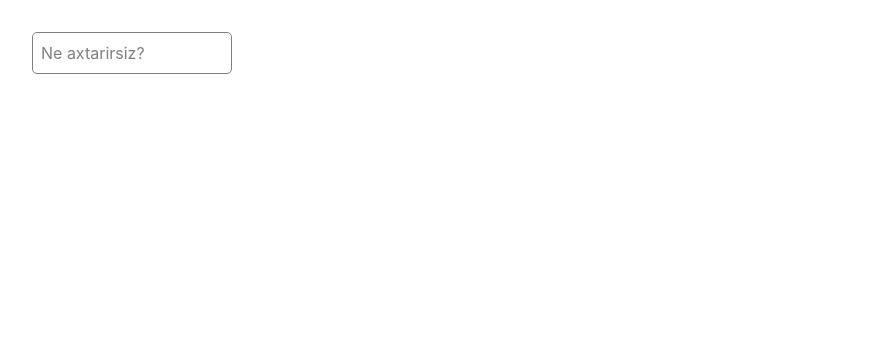
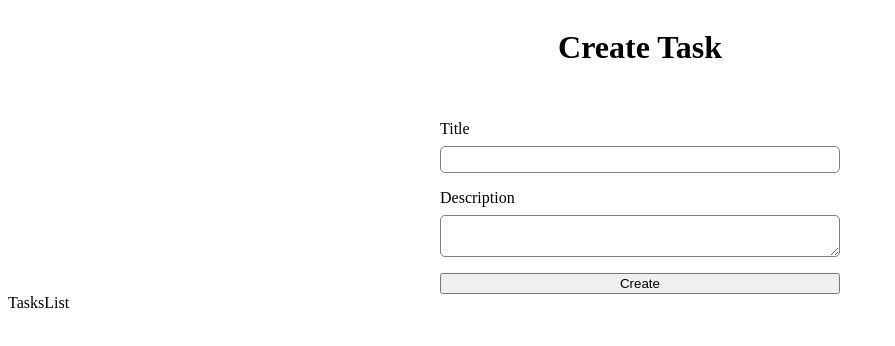
Before and after one commit to AllahverdiyevaS/ReactViteProject, a React (Vite) app: page / in a window 1280 px wide. Shown: the top 346 px of the page, without its empty margins (0-895 px from the left). Built offline with nearby package versions, Linux system fonts and the light colour scheme.

Commit message:
feat: implement task creation form and task list components

```diff
--- a/src/App.css
+++ b/src/App.css
@@ -1,4 +1,4 @@
-@import "tailwindcss";
+/* @import "tailwindcss";
 
 .product_img {
   width: 100%;
@@ -82,4 +82,26 @@
 .image_item {
   width: 100%;
   margin-bottom: 1rem;
+} */
+.form_container {
+  display: flex;
+  flex-direction: column;
+  justify-content: center;
+  gap: 2rem;
+  align-items: center;
 }
+.form {
+  display: flex;
+  flex-direction: column;
+  width: 100%;
+  max-width: 400px;
+  gap: 0.5rem;
+}
+.title_input,
+.form textarea {
+  border-radius: 5px;
+  outline: none;
+  border: 1px solid grey;
+  padding: 5px;
+  margin-bottom: 0.5rem;
+}
--- a/src/App.jsx
+++ b/src/App.jsx
@@ -1,9 +1,11 @@
-import { useState } from "react";
+// import { useState } from "react";
 import "./App.css";
 
-import Api from "./Lesson3/Api";
-import Search from "./Lesson3/Search";
-import ImageList from "./Lesson3/ImageList";
+// import Api from "./Lesson3/Api";
+// import Search from "./Lesson3/Search";
+// import ImageList from "./Lesson3/ImageList";
+import TaskCreatForm from "./Lesson4/TaskCreatForm";
+import TasksList from "./Lesson4/TasksList";
 // import NewsCard from "./Lesson1/NewsCard";
 
 // import ProductCard from "./Lesson1/ProductCard";
@@ -22,17 +24,31 @@ import ImageList from "./Lesson3/ImageList";
 //   );
 // }
 // Lesson3
+// function App() {
+//   const [imageList, setImages] = useState([]);
+//   const handleSerach = async (term) => {
+//     const result = await Api(term);
+//     console.log(result);
+//     setImages(result);
+//   };
+//   return (
+//     <>
+//       <Search search={handleSerach} />
+//       <ImageList imagesArray={imageList} />
+//     </>
+//   );
+// }
+// export default App;
+
+// Lesson4
 function App() {
-  const [imageList, setImages] = useState([]);
-  const handleSerach = async (term) => {
-    const result = await Api(term);
-    console.log(result);
-    setImages(result);
-  };
+  function createTask(title, description) {
+    console.log(title, description);
+  }
   return (
     <>
-      <Search search={handleSerach} />
-      <ImageList imagesArray={imageList} />
+      <TaskCreatForm onCreate={createTask} />
+      <TasksList />
     </>
   );
 }
--- /dev/null
+++ b/src/Lesson4/TaskCreatForm.jsx
@@ -0,0 +1,40 @@
+import { useState } from "react";
+
+const TaskCreatForm = ({ onCreate }) => {
+  const [title, setTitle] = useState("");
+  const [description, setDescription] = useState("");
+  function handleTitleChange(event) {
+    setTitle(event.target.value);
+  }
+  function handleDescriptionChange(event) {
+    setDescription(event.target.value);
+  }
+  function handleSubmit(event) {
+    event.preventDefault();
+    onCreate(title, description);
+    setTitle("");
+    setDescription("");
+  }
+  return (
+    <div className="form_container">
+      <h1>Create Task</h1>
+      <form className="form">
+        <label>Title</label>
+        <input
+          type="text"
+          className="title_input"
+          value={title}
+          onChange={handleTitleChange}
+        />
+        <label>Description</label>
+        <textarea
+          value={description}
+          onChange={handleDescriptionChange}
+        ></textarea>
+        <button onClick={handleSubmit}>Create</button>
+      </form>
+    </div>
+  );
+};
+
+export default TaskCreatForm;
--- /dev/null
+++ b/src/Lesson4/TasksList.jsx
@@ -0,0 +1,5 @@
+const TasksList = () => {
+  return <div>TasksList</div>;
+};
+
+export default TasksList;
```
